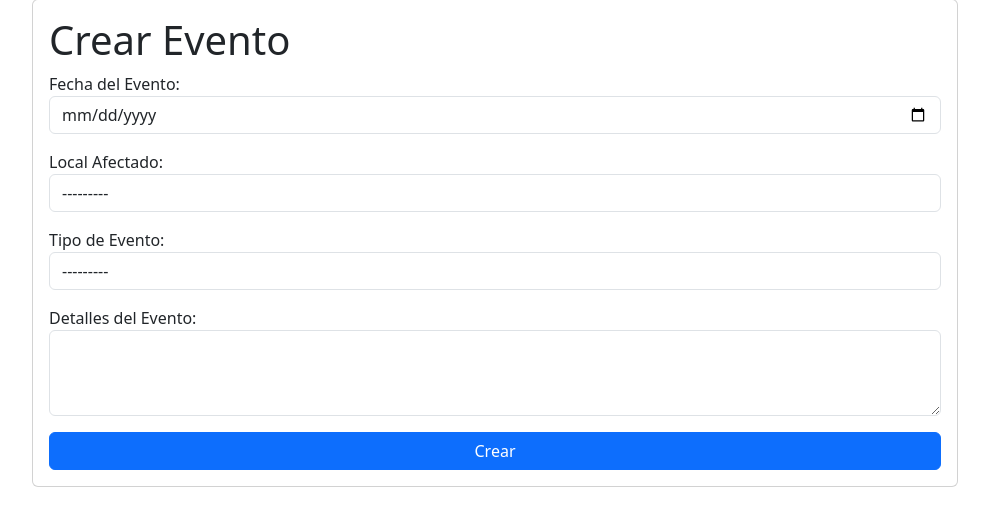
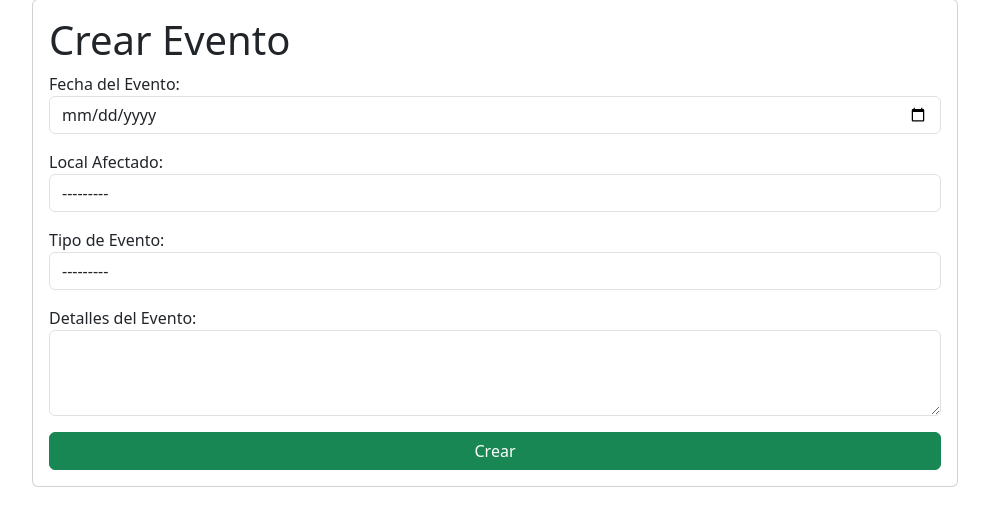
Before and after one commit to Noemi854/bitacora-django-crud, a Django app: page /eventos/crear/ in a window 1280 px wide. Shown: the part 121-651 px from the top of the page, without its empty margins (145-1134 px from the left). Run offline with Django 5.2, Linux system fonts and the light colour scheme; the visitor is signed in with stand-in values (Sample User, id 1).

Commit message:
cambiar tipo de boton

```diff
--- a/eventos/templates/crear_evento.html
+++ b/eventos/templates/crear_evento.html
@@ -7,7 +7,7 @@
         {{error}}
         <h1>Crear Evento</h1>
         {% csrf_token %} {{ form.as_p }}
-        <button class="btn btn-primary" type="submit">Crear</button>
+        <button class="btn btn-success" type="submit">Crear</button>
       </form>
     </div>
   </div>
--- a/eventos/templates/evento_detalle.html
+++ b/eventos/templates/evento_detalle.html
@@ -10,7 +10,7 @@
           {% if is_admin %}
           <form method="POST">
             {% csrf_token %} {{ form.as_p }}
-            <button class="btn btn-primary" type="submit">Guardar Cambios</button>
+            <button class="btn btn-success" type="submit">Guardar Cambios</button>
           </form>
           {% if error %}
           <p style="color: red">{{ error }}</p>
```
